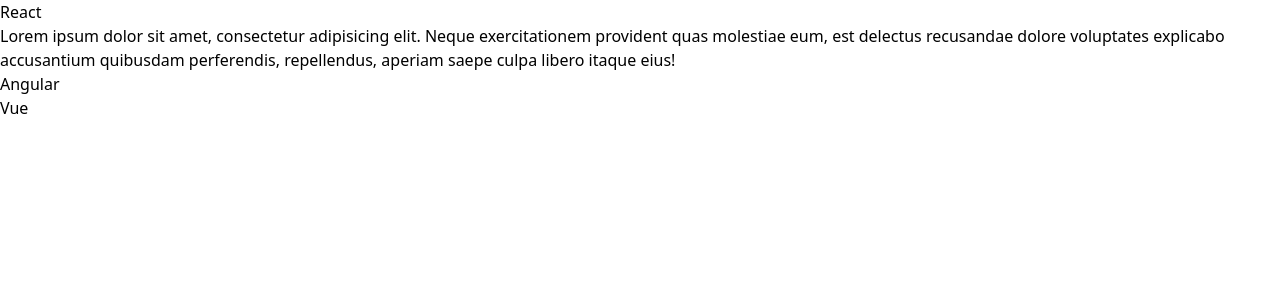
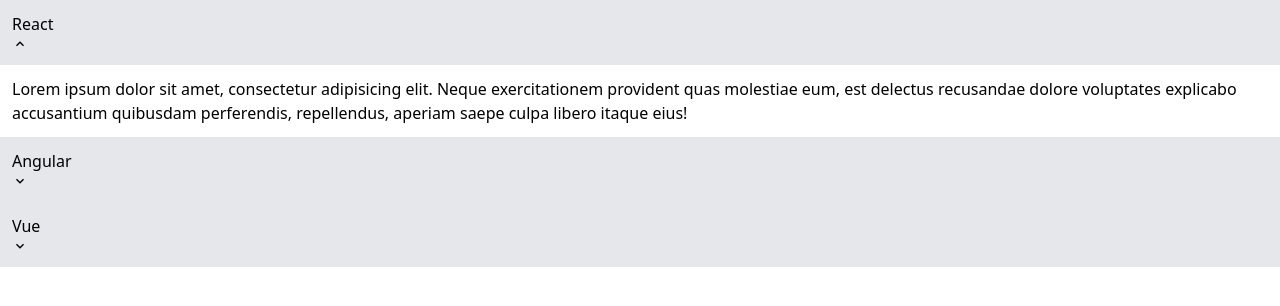
Before and after one commit to cjrojasb/personal-ui, a React (Create React App) app: page / in a window 1280 px wide. Shown: the top 306 px of the page. Built offline with nearby package versions, Linux system fonts and the light colour scheme.

Commit message:
feat: added progress in accordion

```diff
--- a/src/components/shared/Accordion.tsx
+++ b/src/components/shared/Accordion.tsx
@@ -1,16 +1,23 @@
-import useExpanded from "hooks/useExpanded";
+import useExpanded from 'hooks/useExpanded';
+import { MdExpandLess, MdExpandMore } from 'react-icons/md';
 
 export interface AccordionProps {
   items: any[];
 }
 
 function Accordion({ items }: AccordionProps) {
-  const { expanded, setExpanded } = useExpanded();
+  const { expanded, isExpanded, handleExpand } = useExpanded();
 
   const renderedItems = items.map(({ label, content }, index) => (
     <div key={`${label}_${index}`}>
-      <div onClick={() => setExpanded(index)}>{label}</div>
-      {expanded === index && <div>{content}</div>}
+      <div
+        onClick={() => handleExpand(index)}
+        className='p-3 bg-gray-200 border-b cursor-pointer justify-between'
+      >
+        {label}
+        <span>{isExpanded(index) ? <MdExpandLess /> : <MdExpandMore />}</span>
+      </div>
+      {isExpanded(index) && <div className='p-3 transition-all'>{content}</div>}
     </div>
   ));
 
--- a/src/hooks/useExpanded.ts
+++ b/src/hooks/useExpanded.ts
@@ -1,11 +1,17 @@
-import { useState } from "react";
+import { useState } from 'react';
 
 function useExpanded() {
-  const [expanded, setExpanded] = useState<number>(0);
+  const [expanded, setExpanded] = useState<number | null>(0);
+
+  const isExpanded = (activeIndex: number) => activeIndex === expanded;
+
+  const handleExpand = (activeIndex: number) =>
+    setExpanded(activeIndex === expanded ? null : activeIndex);
 
   return {
     expanded,
-    setExpanded,
+    isExpanded,
+    handleExpand,
   };
 }
 
```
